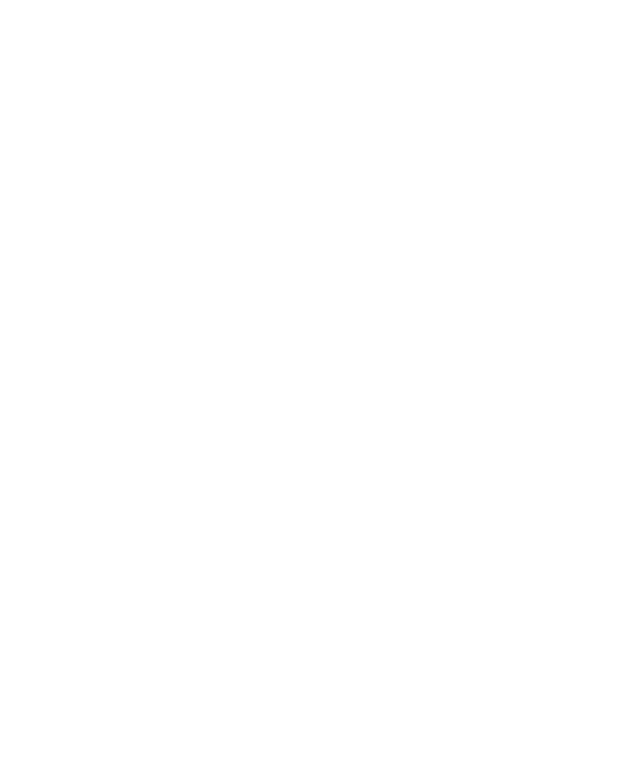
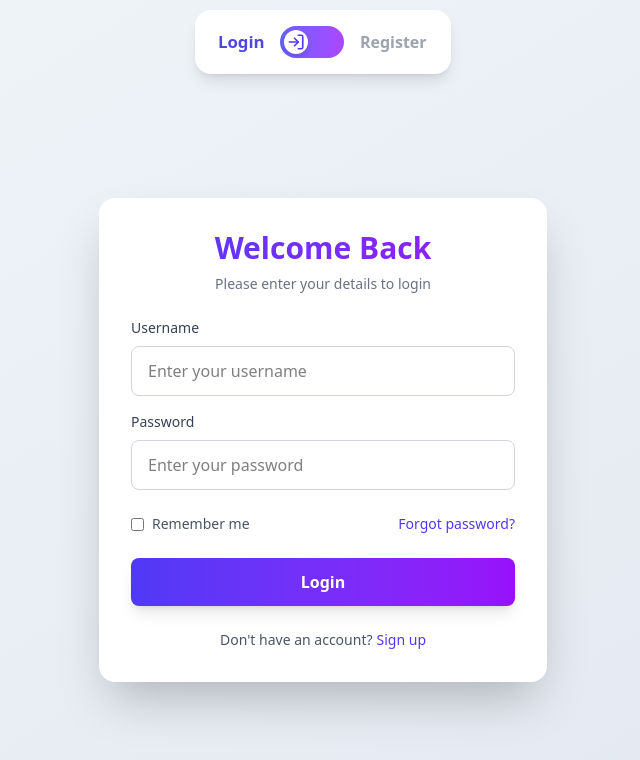
Before and after one commit to amir-khaksar/modern-form, a React (Vite) app: page / in a window 1280 px wide. Before the commit this address had no page. Shown: the top 760 px of the page, without its empty margins (317-957 px from the left). Built offline with nearby package versions, Linux system fonts and the light colour scheme.

Commit message:
edit some bugs

```diff
--- a/src/Pages/Auth/MainForm/MainForm.tsx
+++ b/src/Pages/Auth/MainForm/MainForm.tsx
@@ -3,7 +3,7 @@
 import RegisterForm from "../RegisterForm/RegisterForm";
 
 import "./MainForm.css";
-import AuthToggle from "../../../components/authToggle";
+import AuthToggle from "../../../components/AuthToggle";
 
 function MainForm(): React.ReactElement {
     const [isFlipped, setIsFlipped] = useState(false);
@@ -13,8 +13,8 @@
     };
 
     return (
-        <div className="min-h-screen flex flex-col items-center justify-center gap-8 bg-linear-to-br from-slate-100 to-slate-200 p-4">
-            <div className="flex items-center gap-4 bg-white px-6 py-4 rounded-full shadow-lg">
+        <div className="min-h-screen flex flex-col items-center justify-center gap-4 bg-linear-to-br from-slate-100 to-slate-200">
+            <div className="flex items-center gap-4 bg-white px-6 py-4 rounded-2xl shadow-lg">
                 <AuthToggle toggle={toggle} isFlipped={isFlipped} />
             </div>
 
--- a/src/routes.tsx
+++ b/src/routes.tsx
@@ -1,5 +1,5 @@
 import MainForm from "./Pages/Auth/MainForm/MainForm";
 
-const routes = [{ path: "/auth", element: <MainForm /> }];
+const routes = [{ path: "/", element: <MainForm /> }];
 
 export default routes;
--- a/src/validation/schema.ts
+++ /dev/null
@@ -1,13 +0,0 @@
-import { z } from "zod";
-
-export const loginSchema = z.object({
-    username: z.string().min(3, "Username must be at least 3 characters long"),
-    password: z.string().min(6, "Password must be at least 6 characters long"),
-});
-
-export const registerSchema = z.object({
-    username: z.string().min(3, "Username must be at least 3 characters long"),
-    phone: z.string().regex(/^09\d{9}$/, "Invalid mobile phone number"),
-    email: z.string().email("Invalid email address"),
-    password: z.string().min(6, "Password must be at least 6 characters long"),
-});
```
